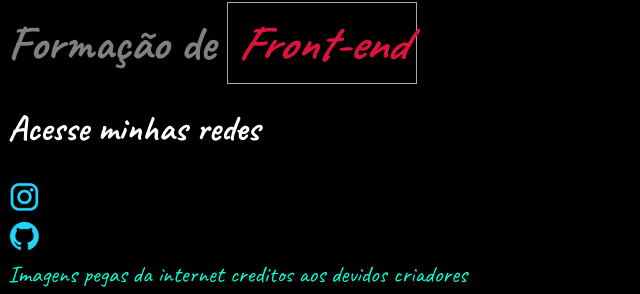
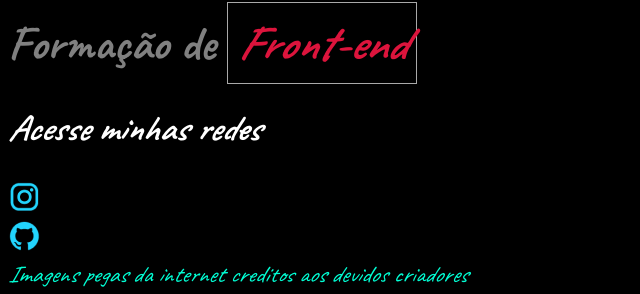
Before and after one commit to HelennaAlves/Portf-lio, a plain HTML site: page index.html in a window 1280 px wide. Shown: the part 2203-2497 px from the top of the page, 0-640 px from the left. Drawn offline with Linux system fonts and the light colour scheme.

Commit message:
alterações

```diff
--- a/index.html
+++ b/index.html
@@ -31,7 +31,7 @@
         <main class="apresentacao">
             <section class="apresentacao_conteudo">
                 <div class="apresentacao_links">
-                    <h2 class="apresentacao_links_subtitulo">Acesse minhas redes</h2>
+                    <h2 class="apresentacao_links_subtitulo"><em>Acesse minhas redes</em></h2>
                     <a class="apresentacao_links_link" href="https://www.instagram.com/kyiara_ackerman/?next=%2F">
                         <img src="imagens_site/instagram.png" alt="instagram">
                     </a><br>
@@ -41,6 +41,6 @@
                 </div>
             </section>
         </main>
-        <footer>Imagens pegas da internet creditos aos devidos criadores</footer>
+        <footer><em>Imagens pegas da internet creditos aos devidos criadores</em></footer>
     </body>
 </html>
```
